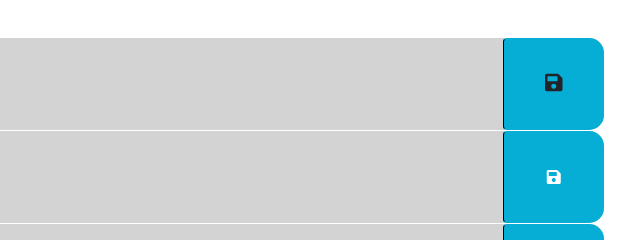
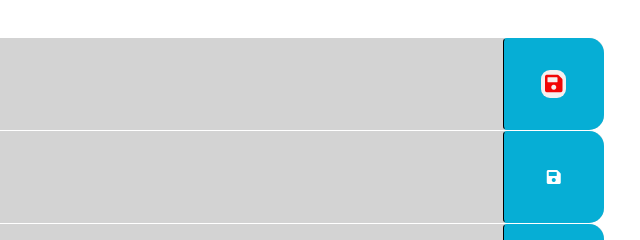
Before and after one commit to moraadrian510/third-party-APIs-m5, a plain HTML site: page index.html in a window 1280 px wide. In both pictures the pointer is over the icon 1193 px from the left and 343 px from the top of the page. Shown: the part 260-500 px from the top of the page, 640-1280 px from the left. Drawn offline with nearby package versions, Linux system fonts and the light colour scheme.

Commit message:
added README.md

```diff
--- a/style.css
+++ b/style.css
@@ -56,4 +56,8 @@ body {
   .saveBtn i:hover {
     font-size: 20px;
     transition: all 0.3s ease-in-out;
+    color: rgb(242, 6, 6);
+    background-color: rgb(246, 240, 240);
+    border-radius: 9px;
+    padding: 4px;
   }
```
Also changed, not shown: 05-third-party-apis-homework-demo.gif (added), 1 other file.
